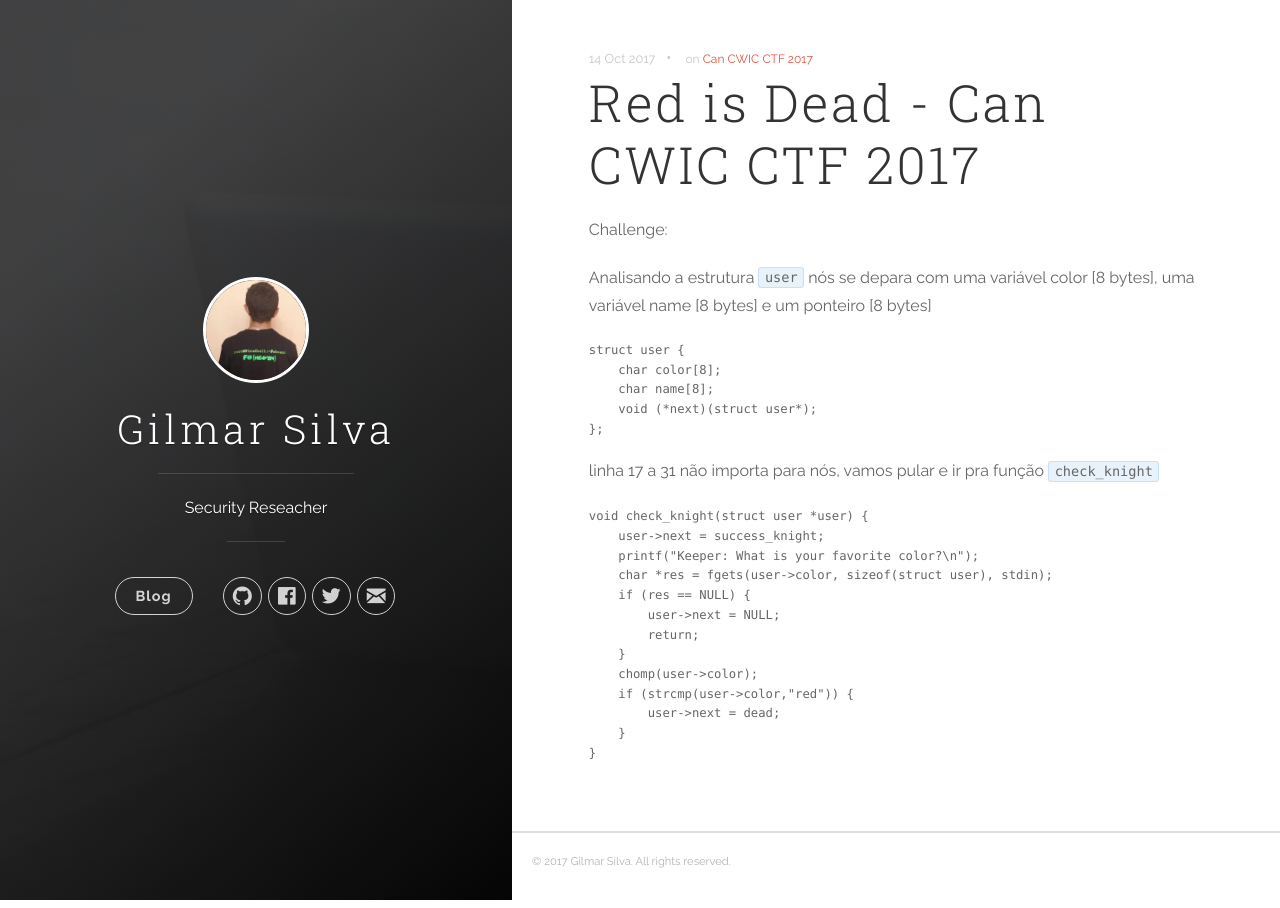
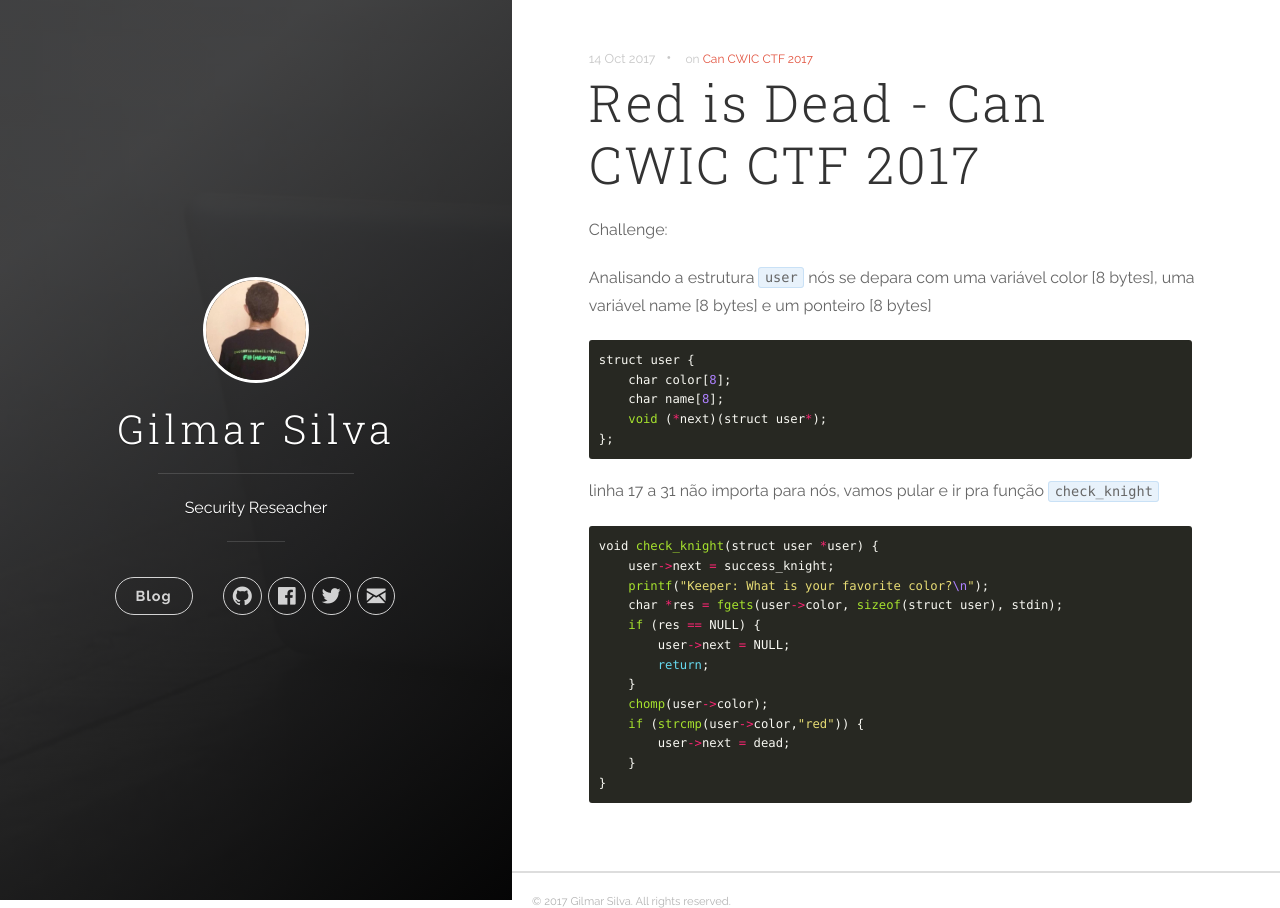
Before and after one commit to k13w/heavenh.github.io, a Jekyll site: the page built from _posts/2017-10-14-red-is-dead-Can-Cwic-2017.md, in a window 1280 px wide. Built offline with Jekyll 4.4.1, drawn with Linux system fonts in a browser that asks for light colours; nearby versions of some CDN libraries.

Commit message:
Update 2017-10-14-red-is-dead-Can-Cwic-2017.md

````diff
--- a/_posts/2017-10-14-red-is-dead-Can-Cwic-2017.md
+++ b/_posts/2017-10-14-red-is-dead-Can-Cwic-2017.md
@@ -8,7 +8,7 @@
 
 Analisando a estrutura `user` nós se depara com uma variável color [8 bytes], uma variável name [8 bytes] e um ponteiro [8 bytes]
 
-``` C
+``` python
 struct user {
     char color[8];
     char name[8];
@@ -17,7 +17,7 @@
 ```
 
 linha 17 a  31 não importa para nós, vamos pular e ir pra função `check_knight`
-```C
+```python
 void check_knight(struct user *user) {
     user->next = success_knight;
     printf("Keeper: What is your favorite color?\n");
````
